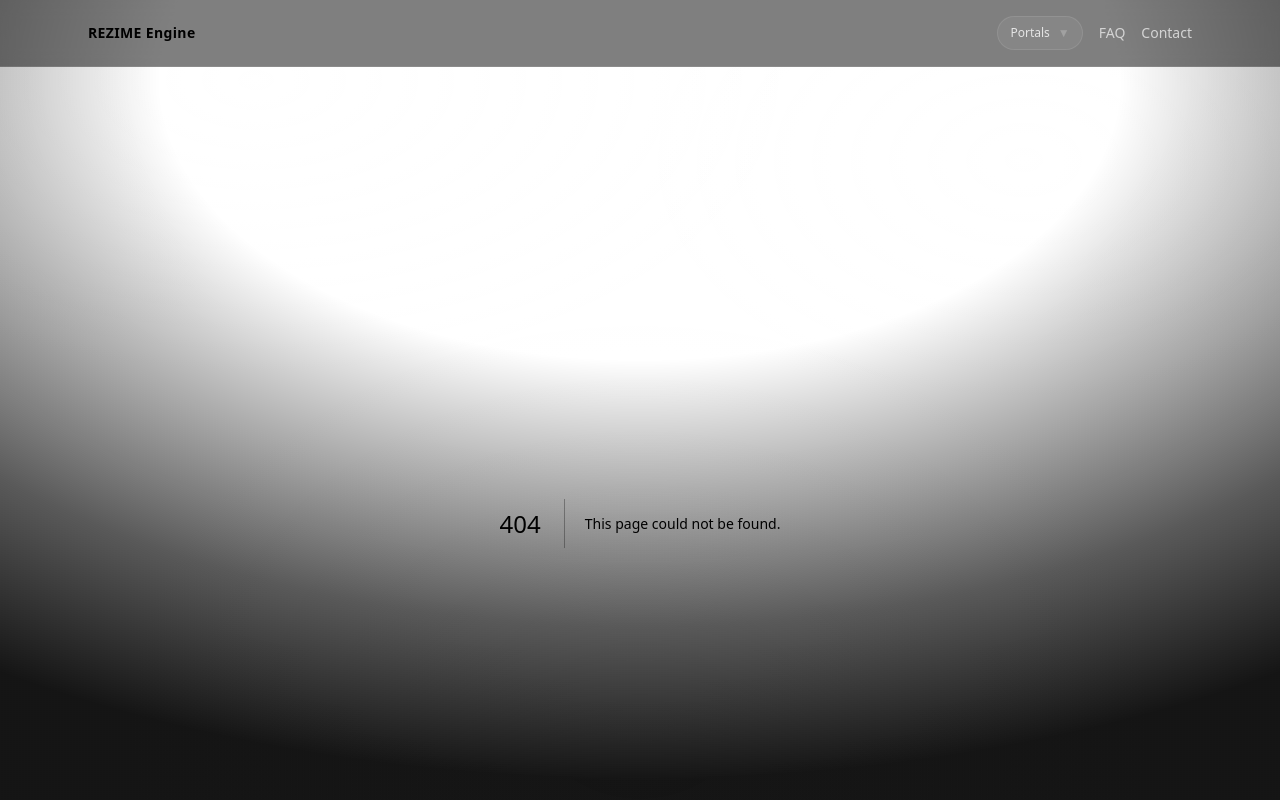
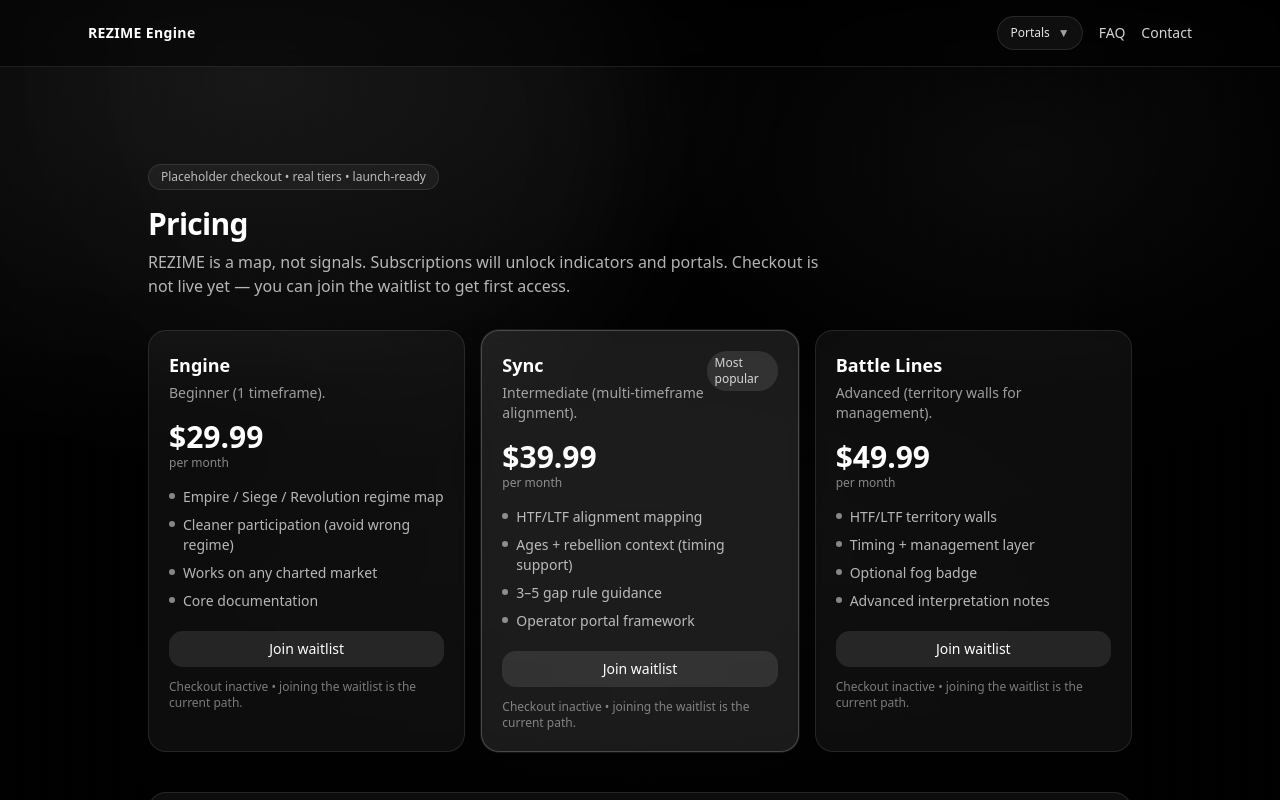
Before and after one commit to dasMustr/rezimeengine, a Next.js app: page /pricing in a window 1280 px wide. Before the commit this address had no page. Built offline with nearby package versions, Linux system fonts and the light colour scheme.

Commit message:
pricing and sub added

```diff
--- a/app/page.tsx
+++ b/app/page.tsx
@@ -119,6 +119,17 @@ export default function HomePage() {
               >
                 <Sheen className="rounded-full" />
                 Portfolio Lab →
+              </Link>
+              <Link
+                href="/pricing"
+                className="premium-card relative inline-flex items-center justify-center rounded-full border border-white/10 bg-white/5 px-5 py-2 text-sm text-neutral-200 transition hover:bg-white/10"
+              >
+                <Sheen className="rounded-full" />
+                Pricing
+              </Link>
+              <Link href="/pricing#waitlist" className="...">
+                <Sheen className="rounded-full" />
+                Subscribe (Coming Soon)
               </Link>
             </div>
 
--- /dev/null
+++ b/app/pricing/page.tsx
@@ -0,0 +1,140 @@
+import Link from "next/link";
+
+const tiers = [
+  {
+    name: "Engine",
+    price: "$29.99",
+    note: "Beginner (1 timeframe).",
+    features: [
+      "Empire / Siege / Revolution regime map",
+      "Cleaner participation (avoid wrong regime)",
+      "Works on any charted market",
+      "Core documentation",
+    ],
+    cta: "Join waitlist",
+    href: "/pricing#waitlist",
+  },
+  {
+    name: "Sync",
+    price: "$39.99",
+    note: "Intermediate (multi-timeframe alignment).",
+    features: [
+      "HTF/LTF alignment mapping",
+      "Ages + rebellion context (timing support)",
+      "3–5 gap rule guidance",
+      "Operator portal framework",
+    ],
+    cta: "Join waitlist",
+    href: "/pricing#waitlist",
+    featured: true,
+  },
+  {
+    name: "Battle Lines",
+    price: "$49.99",
+    note: "Advanced (territory walls for management).",
+    features: [
+      "HTF/LTF territory walls",
+      "Timing + management layer",
+      "Optional fog badge",
+      "Advanced interpretation notes",
+    ],
+    cta: "Join waitlist",
+    href: "/pricing#waitlist",
+  },
+];
+
+export default function PricingPage() {
+  return (
+    <main className="mx-auto max-w-5xl px-5 py-10">
+      <header className="mb-8">
+        <div className="inline-flex items-center gap-2 rounded-full border border-white/10 bg-white/5 px-3 py-1 text-xs text-white/70">
+          Placeholder checkout • real tiers • launch-ready
+        </div>
+        <h1 className="mt-4 text-3xl font-semibold tracking-tight text-white">
+          Pricing
+        </h1>
+        <p className="mt-2 max-w-2xl text-white/70">
+          REZIME is a map, not signals. Subscriptions will unlock indicators and portals.
+          Checkout is not live yet — you can join the waitlist to get first access.
+        </p>
+      </header>
+
+      <section className="grid gap-4 md:grid-cols-3">
+        {tiers.map((t) => (
+          <div
+            key={t.name}
+            className={[
+              "rounded-2xl border p-5 backdrop-blur",
+              t.featured
+                ? "border-white/20 bg-white/10 shadow-[0_0_0_1px_rgba(255,255,255,0.08)]"
+                : "border-white/10 bg-white/5",
+            ].join(" ")}
+          >
+            <div className="flex items-start justify-between">
+              <div>
+                <h2 className="text-lg font-semibold text-white">{t.name}</h2>
+                <p className="mt-1 text-sm text-white/60">{t.note}</p>
+              </div>
+              {t.featured && (
+                <span className="rounded-full bg-white/10 px-2 py-1 text-xs text-white/80">
+                  Most popular
+                </span>
+              )}
+            </div>
+
+            <div className="mt-4">
+              <div className="text-3xl font-semibold text-white">{t.price}</div>
+              <div className="text-xs text-white/50">per month</div>
+            </div>
+
+            <ul className="mt-4 space-y-2 text-sm text-white/70">
+              {t.features.map((f) => (
+                <li key={f} className="flex gap-2">
+                  <span className="mt-[6px] h-1.5 w-1.5 flex-none rounded-full bg-white/50" />
+                  <span>{f}</span>
+                </li>
+              ))}
+            </ul>
+
+            <Link
+              href={t.href}
+              className="mt-5 inline-flex w-full items-center justify-center rounded-xl bg-white/10 px-4 py-2 text-sm font-medium text-white hover:bg-white/15"
+            >
+              {t.cta}
+            </Link>
+
+            <p className="mt-3 text-xs text-white/45">
+              Checkout inactive • joining the waitlist is the current path.
+            </p>
+          </div>
+        ))}
+      </section>
+
+      <section className="mt-10 rounded-2xl border border-white/10 bg-white/5 p-5" id="waitlist">
+        <h3 className="text-lg font-semibold text-white">Join the waitlist</h3>
+        <p className="mt-1 text-sm text-white/70">
+          Get notified when subscriptions go live. No spam.
+        </p>
+
+        <form className="mt-4 grid gap-3 sm:grid-cols-[1fr_auto]">
+          <input
+            type="email"
+            required
+            placeholder="you@email.com"
+            className="h-11 rounded-xl border border-white/10 bg-black/30 px-4 text-white placeholder:text-white/30 outline-none focus:border-white/20"
+          />
+          <button
+            type="submit"
+            className="h-11 rounded-xl bg-white px-4 text-sm font-semibold text-black hover:opacity-90"
+          >
+            Notify me
+          </button>
+        </form>
+
+        <p className="mt-2 text-xs text-white/45">
+          (For now this can submit to email, a Google Form, or your backend later.)
+        </p>
+      </section>
+    </main>
+  );
+}
```
